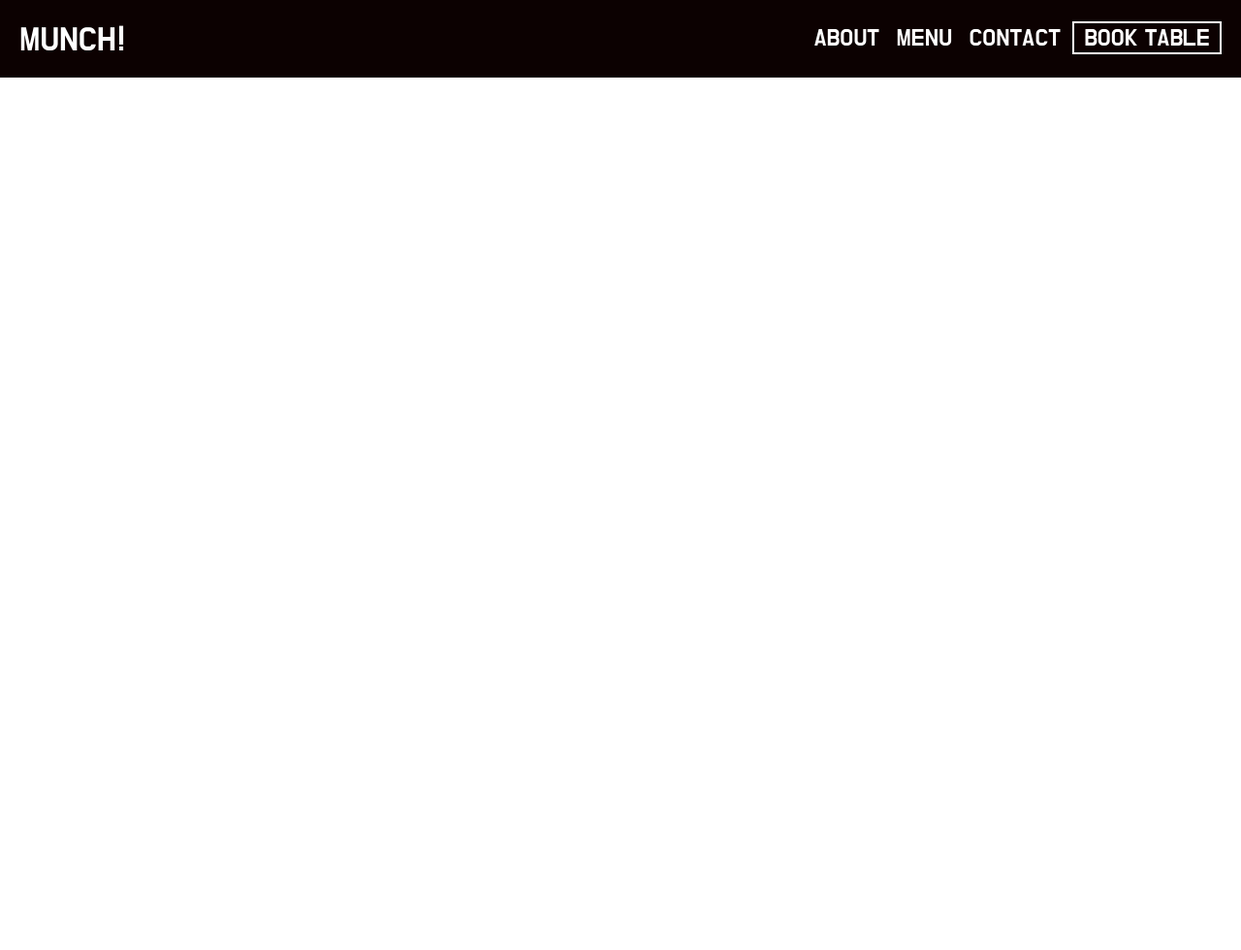
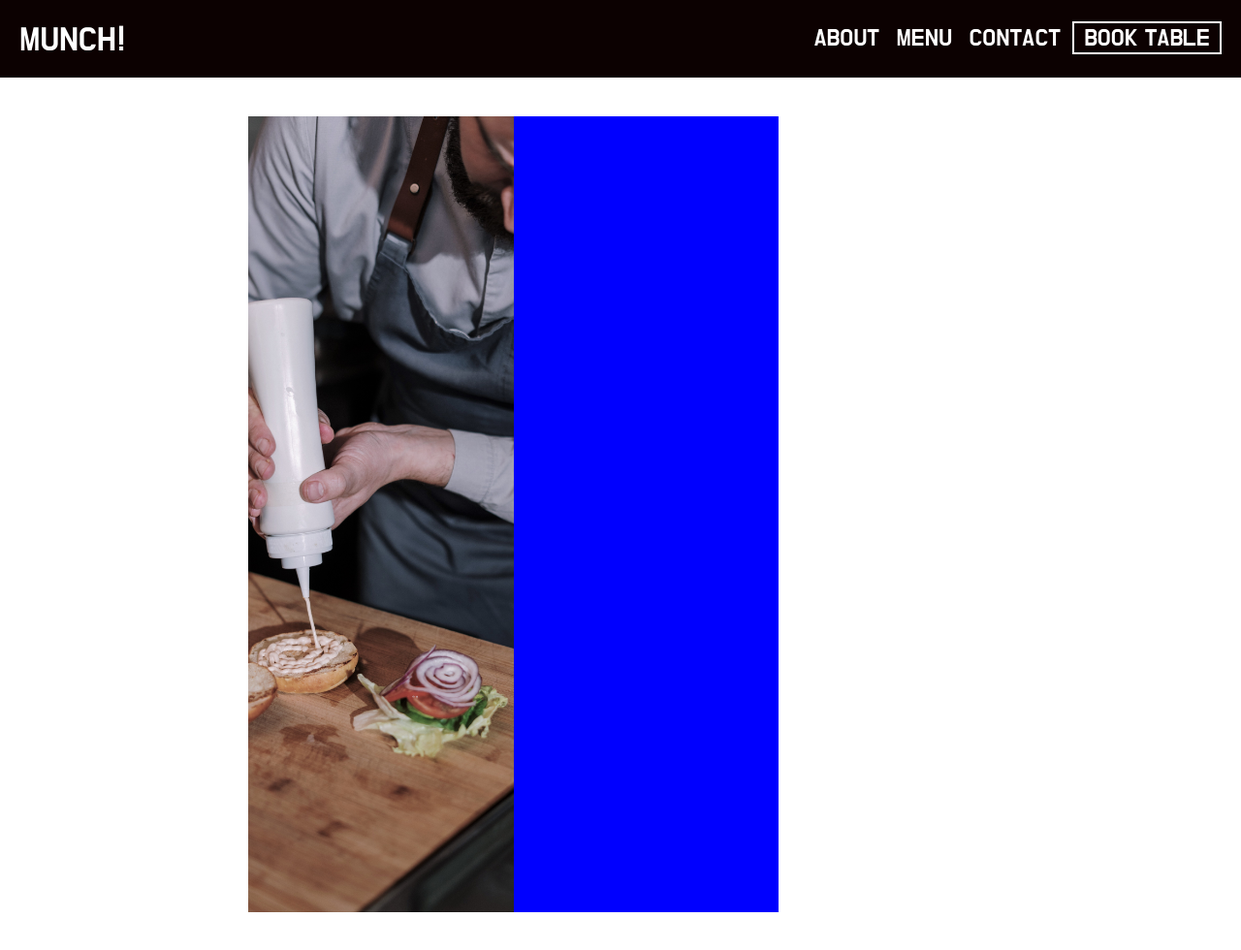
Before and after one commit to annuc1s/ms3_munch_dataCentricDevelopment, a Flask app: page /sign_in in a window 1280 px wide. Shown: the top 980 px of the page at 97% size. Run offline with Flask 2, Linux system fonts and the light colour scheme; some libraries are stand-ins or nearby versions.

Commit message:
2 columns created for sign-in.html with an image in left

```diff
--- a/static/css/style.css
+++ b/static/css/style.css
@@ -279,6 +279,34 @@ input#lname {
 /*---------------sign-in.html */
 /*---------------background-colour*/
 
+.log-in-container{
+    margin-left: 20%;
+    margin-top: 7.5rem;
+    margin-right: 20%;
+    position: fixed;
+    height: 120%;
+}
+
+.log-in-row{
+    display: flex;
+    height: 60%;
+}
+
+.log-in-column{
+    flex: 50%;
+}
+
+.log-in-img img{
+    object-fit: cover;
+    width: 100%;
+    height: 100%;
+}
+
+.log-in-form{
+    background-color: blue;
+}
+
+
 /*---------------------Responsive Sizing*/
 
 @media screen and (max-width: 900px){
--- a/templates/sign-in.html
+++ b/templates/sign-in.html
@@ -1,4 +1,11 @@
 {% extends 'base.html' %}
 {% block content %}
-
+    <div class="log-in-container">
+    <div class="log-in-row">
+        <div class="log-in-img log-in-column">
+            <img src="static/img/log-in.jpg" alt="">
+        </div>
+        <div class="log-in-form log-in-column"></div>
+    </div>
+    </div>
 {% endblock %}
```
